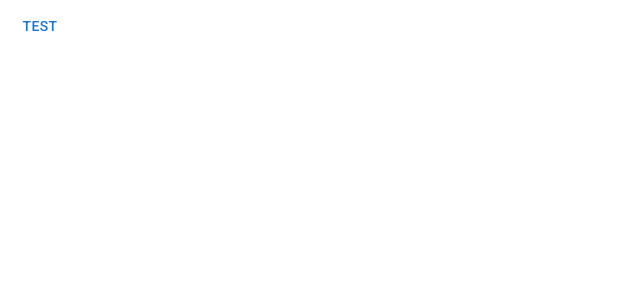
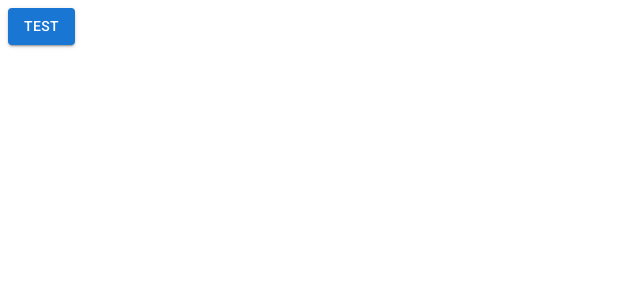
Before and after one commit to diogo9126/front-eventos, a React (Create React App) app: page /pagina-inicial in a window 1280 px wide. Shown: the top 300 px of the page, without its empty margins (0-640 px from the left). Built offline with nearby package versions, Linux system fonts and the light colour scheme.

Commit message:
refactor: add theme

```diff
--- a/src/App.tsx
+++ b/src/App.tsx
@@ -1,10 +1,16 @@
+import { ThemeProvider } from '@mui/material';
 import { BrowserRouter } from 'react-router-dom';
 import { AppRoutes } from './routes';
+import { LightTheme } from './shared/themes';
+
+/* ThemeProvider: is the provider theme */
 
 export const App = () => {
   return (
-    <BrowserRouter>
-      <AppRoutes />
-    </BrowserRouter>
+    <ThemeProvider theme={LightTheme}>
+      <BrowserRouter>
+        <AppRoutes />
+      </BrowserRouter>
+    </ThemeProvider>
   );
 }
--- a/src/routes/index.tsx
+++ b/src/routes/index.tsx
@@ -4,10 +4,9 @@
 export const AppRoutes = () => {
     return (
         <Routes>
-            <Route path='/pagina-inicial' element={<Button>Test</Button>}/>
+            <Route path='/pagina-inicial' element={<Button variant='contained' color='primary'>Test</Button>}/>
 
             <Route path='*' element={<Navigate to="/pagina-inicial" />}/>
-
         </Routes>
     );
 }
--- a/src/shared/themes/index.ts
+++ b/src/shared/themes/index.ts
@@ -1 +1 @@
-export {};
+export * from './light';
--- /dev/null
+++ b/src/shared/themes/light.ts
@@ -0,0 +1,24 @@
+import { createTheme} from '@mui/material';
+import { blue, cyan } from '@mui/material/colors';
+
+
+export const LightTheme = createTheme({
+    palette: {
+        primary: {
+            main:blue[700],
+            dark:blue[800],
+            light:blue[500] ,
+            contrastText:'#ffffff',
+        },
+        secondary:{
+            main: cyan[500],
+            dark: cyan[400],
+            light: cyan[300],
+            contrastText: '#ffffff',
+        },
+        background:{
+            default: '#ffffff',
+            paper: '#f7f6f3',
+        }
+    }
+});
```
